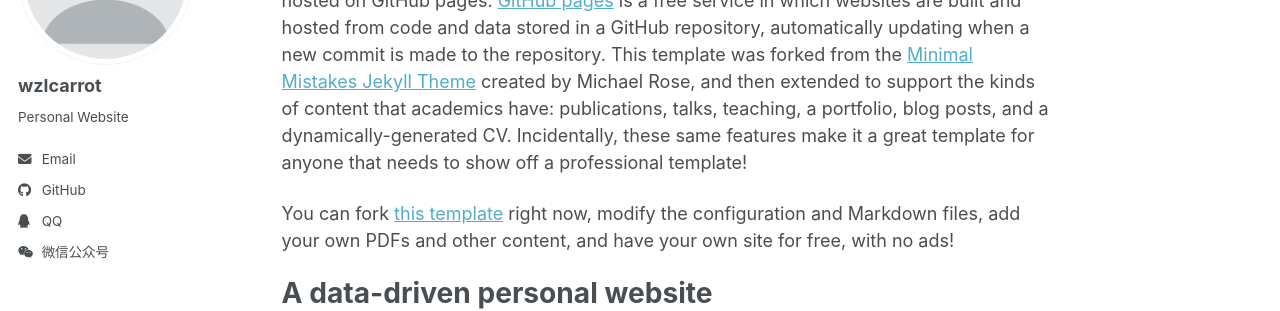
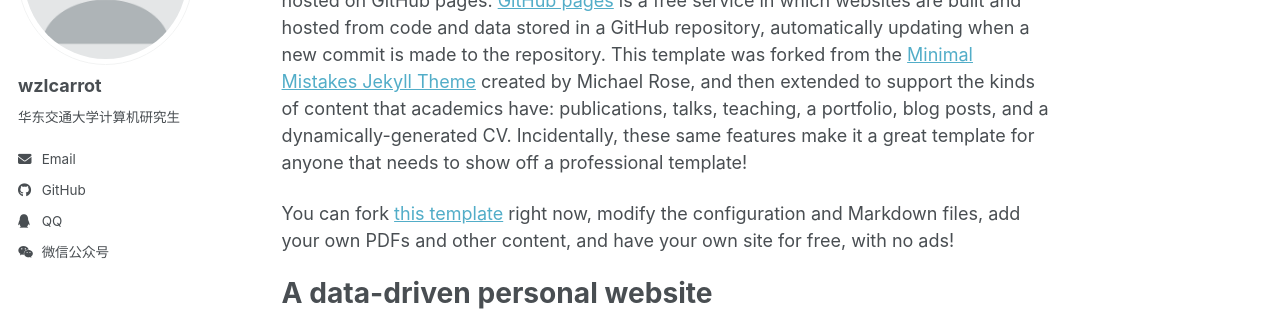
Before and after one commit to wzlcarrot/wzlcarrot.github.io, a Jekyll site: the page built from _pages/about.md, in a window 1280 px wide. Shown: the part 211-522 px from the top of the page. Built offline with Jekyll 4.4.1, drawn with Linux system fonts in a browser that asks for light colours; a script bundle is joined from its source files by our own code; library files that are not in the unit come from our copies.

Commit message:
Update bio

```diff
--- a/_config.yml
+++ b/_config.yml
@@ -23,7 +23,7 @@ repository               : "wzlcarrot/wzlcarrot.github.io"
 author:
   avatar           : "profile.png"
   name             : "wzlcarrot"
-  bio              : "Personal Website"
+  bio              : "华东交通大学计算机研究生"
   location         :
   employer         :
   uri              :
```
